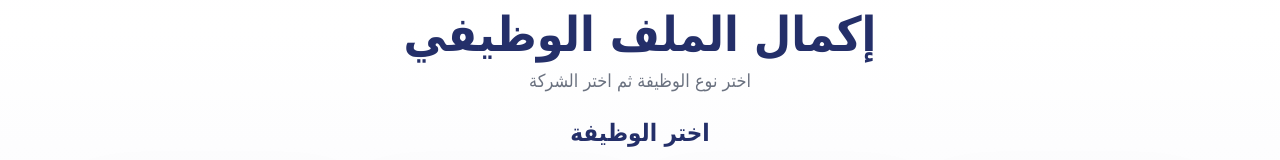
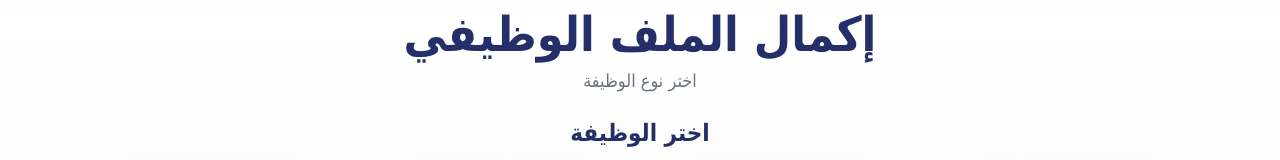
Before and after one commit to sanam2025m/msaratalmwasm, a plain HTML site: page index.html in a window 1280 px wide. Shown: the part 306-466 px from the top of the page. Drawn offline with Linux system fonts and the light colour scheme.

Commit message:
Update index.html

```diff
--- a/index.html
+++ b/index.html
@@ -4,7 +4,7 @@
 <body>
 <main class="home"><div class="container hero">
 <img class="hero-logo" src="assets/manas-logo.png" alt="شعار مناس"><h1>إكمال الملف الوظيفي</h1>
-<p>اختر نوع الوظيفة ثم اختر الشركة</p>
+<p>اختر نوع الوظيفة </p>
 <section class="step" id="roleStep"><h2>اختر الوظيفة</h2><div class="cards role-cards">
 <button class="card role-card" data-role="عامل نظافة"><span class="card-icon">🧹</span><h2>عامل نظافة</h2></button>
 <button class="card role-card" data-role="عاملة نظافة"><span class="card-icon">🧼</span><h2>عاملة نظافة</h2></button>
```
